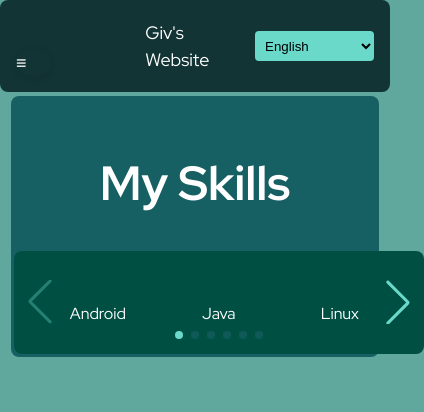
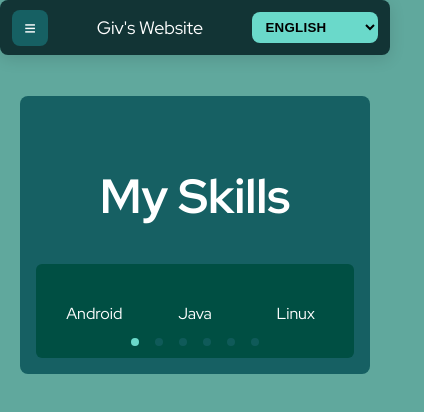
Before and after one commit to GiovaniFZ/my-website-vue, a Vue app: page /skills in a window 390 px wide. Shown: the top 412 px of the page, 424 px wide, since content can reach past the window. Built offline with nearby package versions, Linux system fonts and the light colour scheme; some icons are missing.

Commit message:
feat: better mobile experience, dynamic titles, About Me -> Home

```diff
--- a/src/components/Header.vue
+++ b/src/components/Header.vue
@@ -14,10 +14,10 @@ function handleClick() {
 <template>
   <Sidebar :is-open="isOpen" @close="isOpen = false" />
   <header>
-    <button class="menu-icon" @click="handleClick">≡</button>
-    <a class="first-anchor" href="/">Giv's Website</a>
+    <button class="menu-icon" @click="handleClick" aria-label="Open menu">≡</button>
+    <RouterLink class="first-anchor" to="/">Giv's Website</RouterLink>
     <nav>
-      <RouterLink style="text-decoration: none;" to="/">{{ $t('about') }}</RouterLink>
+      <RouterLink style="text-decoration: none;" to="/">{{ $t('home') }}</RouterLink>
       <RouterLink style="text-decoration: none;" to="/skills">{{ $t('skills') }}</RouterLink>
       <RouterLink style="text-decoration: none;" to="/music">{{ $t('music') }}</RouterLink>
       <RouterLink style="text-decoration: none;" to="/contact">{{ $t('contact') }}</RouterLink>
@@ -33,7 +33,8 @@ function handleClick() {
 <style scoped>
 header {
   background-color: #123435;
-  padding: 1rem;
+  padding: 0.75rem calc(1rem + env(safe-area-inset-right));
+  padding-left: calc(1rem + env(safe-area-inset-left));
   top: 0;
   left: 0;
   border-radius: 8px;
@@ -43,43 +44,63 @@ header {
   position: fixed;
   width: 100%;
   box-sizing: border-box;
+  z-index: 900;
+  box-shadow: 0 4px 16px rgba(0,0,0,0.12);
 
   @media (max-width: 870px) {
     display: grid;
-    grid-template-columns: repeat(3, 1fr);
+    grid-template-columns: auto 1fr auto;
+    gap: 0.5rem;
+    padding: 0.6rem calc(0.75rem + env(safe-area-inset-right));
+    padding-left: calc(0.75rem + env(safe-area-inset-left));
   }
 
   a {
     text-decoration: none;
     background-color: #6AD9CA;
-    border-radius: 4px;
+    border-radius: 6px;
     color: #000;
-    padding: 0.2rem;
-    padding-left: 7px;
-    padding-right: 7px;
+    padding: 0.25rem 0.5rem;
+    line-height: 1.2;
   }
 
   .menu-icon {
-    background: none;
-    border: none;
+    all: unset;
+    display: none;
     color: #fff;
-    font-size: large;
+    width: 2.25rem;
+    height: 2.25rem;
+    border-radius: 8px;
+    background: #166063;
     display: none;
+    align-items: center;
+    justify-content: center;
+    font-size: 1.25rem;
+    cursor: pointer;
+    transition: background 0.2s ease;
 
     @media(max-width: 870px) {
-      display: block;
+      display: inline-flex;
     }
+  }
+
+  .menu-icon:hover {
+    background: #1a6b64;
   }
 
   .first-anchor {
     background: none;
     color: #fff;
-    font-size: large;
-    padding-left: 10px;
-    padding-right: 10px;
+    font-size: 1.125rem;
+    padding: 0 10px;
+    white-space: nowrap;
+    overflow: hidden;
+    text-overflow: ellipsis;
 
     @media(max-width: 870px) {
       margin: 0 auto;
+      text-align: center;
+      max-width: 65vw;
     }
   }
 
@@ -102,11 +123,15 @@ header {
 
   select {
     border: none;
-    border-radius: 4px;
+    border-radius: 8px;
     cursor: pointer;
-    padding: 0.4rem;
+    padding: 0.45rem 0.6rem;
     background-color: #6AD9CA;
     color: #000;
+    font-weight: 600;
+    min-width: 3.2rem;
+    text-transform: uppercase;
+    letter-spacing: 0.02em;
   }
 
   select:hover {
--- a/src/components/RoundedSection.vue
+++ b/src/components/RoundedSection.vue
@@ -66,11 +66,12 @@ defineProps({
   background-color: #166063;
   border-radius: 8px;
   padding: 3rem;
-  margin: 5rem 0.2rem 2rem 0.2rem;
+  box-sizing: border-box;
+  margin: 5rem 0.75rem 2rem 0.75rem;
   animation: colors 800ms ease-out both;
   @media(max-width: 870px) {
-    padding: 0.2rem;
-    margin: 6rem 0.2rem 1rem 0.2rem;
+    padding: 1rem;
+    margin: 6rem 0.75rem 1.25rem 0.75rem;
   }
 }
 
@@ -108,6 +109,8 @@ defineProps({
 
   @media(max-width: 870px) {
     font-size: 1.5rem;
+    display: block;
+    text-align: center;
   }
 }
 
@@ -188,4 +191,10 @@ v-icon {
     animation: none !important;
   }
 }
+
+@media (max-width: 870px) {
+  .same-line > v-icon {
+    font-size: 4em !important;
+  }
+}
 </style>
--- a/src/components/Sidebar.vue
+++ b/src/components/Sidebar.vue
@@ -17,32 +17,36 @@ defineProps({
 
 <template>
   <Transition name="sidebar">
-    <aside v-if="isOpen">
-      <button @click="handleClick">X</button>
+    <aside v-if="isOpen" role="dialog" aria-modal="true" aria-label="Site menu">
+      <button @click="handleClick" aria-label="Close menu">
+        <v-icon name="bi-x" scale="1.2" />
+      </button>
       <nav>
         <ul>
           <li>
-            <RouterLink style="text-decoration: none;" to="/">{{ $t('about') }}</RouterLink>
+            <RouterLink @click="handleClick" style="text-decoration: none;" to="/">{{ $t('home') }}</RouterLink>
           </li>
           <li>
-            <RouterLink style="text-decoration: none;" to="/skills">{{ $t('skills') }}</RouterLink>
+            <RouterLink @click="handleClick" style="text-decoration: none;" to="/skills">{{ $t('skills') }}</RouterLink>
           </li>
           <li>
-            <RouterLink style="text-decoration: none;" to="/music">{{ $t('music') }}</RouterLink>
+            <RouterLink @click="handleClick" style="text-decoration: none;" to="/music">{{ $t('music') }}</RouterLink>
           </li>
           <li>
-            <RouterLink style="text-decoration: none;" to="/contact">{{ $t('contact') }}</RouterLink>
+            <RouterLink @click="handleClick" style="text-decoration: none;" to="/contact">{{ $t('contact') }}</RouterLink>
           </li>
           <li>
-            <RouterLink style="text-decoration: none;" to="/my-projects">{{ $t('my-projects') }}</RouterLink>
+            <RouterLink @click="handleClick" style="text-decoration: none;" to="/my-projects">{{ $t('my-projects') }}</RouterLink>
           </li>
           <li>
-            <RouterLink style="text-decoration: none;" to="/about">{{ $t('aboutThisWebsite') }}</RouterLink>
+            <RouterLink @click="handleClick" style="text-decoration: none;" to="/about">{{ $t('aboutThisWebsite') }}</RouterLink>
           </li>
         </ul>
       </nav>
     </aside>
   </Transition>
+
+  <div v-if="isOpen" class="sidebar-backdrop" @click="handleClick" aria-hidden="true"></div>
 </template>
 
 <style>
@@ -85,25 +89,39 @@ aside {
   border-bottom-right-radius: 18px;
 }
 
-button {
+.sidebar-backdrop {
+  position: fixed;
+  inset: 0;
+  background: rgba(0, 0, 0, 0.35);
+  z-index: 999;
+}
+
+aside > button {
   all: unset;
   align-self: flex-end;
   cursor: pointer;
-  color: #000;
-  font-size: 1.5rem;
-  background: #166063;
-  border-radius: 50%;
-  width: 2.2rem;
+  color: #6AD9CA;
+  background: rgba(22, 96, 99, 0.18);
+  border: 1px solid rgba(106, 217, 202, 0.45);
+  border-radius: 10px;
+  width: 2.25rem;
+  height: 2.25rem;
   display: flex;
   align-items: center;
   justify-content: center;
   box-shadow: 0 2px 8px rgba(0, 0, 0, 0.08);
-  transition: background 0.2s, color 0.2s;
+  transition: background 0.2s, color 0.2s, border-color 0.2s;
 }
 
-button:hover {
+aside > button:hover {
   background: #6AD9CA;
   color: #124344;
+  border-color: transparent;
+}
+
+aside > button:focus-visible {
+  outline: 2px solid #6AD9CA;
+  outline-offset: 2px;
 }
 
 nav ul {
--- a/src/lib/icons.ts
+++ b/src/lib/icons.ts
@@ -1,12 +1,16 @@
 import { addIcons } from "oh-vue-icons";
 import {
-  BiLightbulbFill, CoJava, CoPython, CoLinux, SiMongodb, CoAndroid,
+  BiLightbulbFill, BiX,
+  CoJava, CoPython, CoLinux, SiMongodb, CoAndroid,
   CoVueJs, CoReact, CoWindows, CoAppleMusic, IoPerson,
-  BiTelegram, BiGithub, BiInstagram
+  BiTelegram, BiGithub, BiInstagram,
+  BiCodeSlash, BiKanbanFill
 } from "oh-vue-icons/icons";
 
 addIcons(
-  BiLightbulbFill, CoPython, CoJava, SiMongodb, CoAndroid,
+  BiLightbulbFill, BiX,
+  CoPython, CoJava, SiMongodb, CoAndroid,
   CoVueJs, CoReact, CoWindows, CoAppleMusic, IoPerson,
-  BiTelegram, BiGithub, BiInstagram, CoLinux
+  BiTelegram, BiGithub, BiInstagram, CoLinux,
+  BiCodeSlash, BiKanbanFill
 );
--- a/src/locales/en-us.json
+++ b/src/locales/en-us.json
@@ -1,5 +1,5 @@
 {
-  "about": "About Me",
+  "home": "Home",
   "greeting": "Hello,",
   "introduction": "I'm Giovani",
   "aboutWebText": "Hi, this is my personal website. I've made in Vue 3 with TypeScript, and I'm using Vite as the build tool. This site is a showcase of my skills, projects, and interests in development.",
--- a/src/locales/pt-br.json
+++ b/src/locales/pt-br.json
@@ -1,5 +1,5 @@
 {
-  "about": "Sobre mim",
+  "home": "Início",
   "greeting": "Olá,",
   "introduction": "Eu sou Giovani",
   "aboutMeText": "Sou estudante de engenharia de software, atualmente estagiando em Minas Gerais, Brasil! Gosto muito de desenvolvimento web e estou sempre aberto para contribuir em projetos de código aberto.",
--- a/src/routes.ts
+++ b/src/routes.ts
@@ -1,15 +1,27 @@
 import { createWebHistory, createRouter } from 'vue-router'
+import { i18n } from './i18n'
 
 const routes = [
-  { path: '/', component: () => import('./views/AboutMe.vue') },
-  { path: '/skills', component: () => import('./views/MySkills.vue') },
-  { path: '/music', component: () => import('./views/Music.vue') },
-  { path: '/contact', component: () => import('./views/Contact.vue') },
-  { path: '/about', component: () => import('./views/AboutWebsite.vue') },
-  { path: '/my-projects', component: () => import('./views/MyProjects.vue') },
+  { path: '/', component: () => import('./views/AboutMe.vue'), meta: { titleKey: 'home' } },
+  { path: '/skills', component: () => import('./views/MySkills.vue'), meta: { titleKey: 'skills' } },
+  { path: '/music', component: () => import('./views/Music.vue'), meta: { titleKey: 'music' } },
+  { path: '/contact', component: () => import('./views/Contact.vue'), meta: { titleKey: 'contact' } },
+  { path: '/about', component: () => import('./views/AboutWebsite.vue'), meta: { titleKey: 'aboutThisWebsite' } },
+  { path: '/my-projects', component: () => import('./views/MyProjects.vue'), meta: { titleKey: 'my-projects' } },
 ]
 
 export const router = createRouter({
   history: createWebHistory(),
   routes,
 })
+
+router.afterEach((to) => {
+  const key = (to.meta as any)?.titleKey as string | undefined;
+  const t = i18n.global.t as (k: string) => string;
+  if (key) {
+    const page = t(key);
+    document.title = `${page} | Giv's Website`;
+  } else {
+    document.title = "Giv's Website";
+  }
+});
--- a/src/views/AboutWebsite.vue
+++ b/src/views/AboutWebsite.vue
@@ -4,7 +4,7 @@ import Package from '../../package.json'
 </script>
 
 <template>
-  <RoundedSection :title="$t('aboutThisWebsite')">
+  <RoundedSection :title="$t('aboutThisWebsite')" :iconName="'bi-code-slash'">
     <p>{{ $t('aboutWebText') }}</p>
     <p>Version: {{ Package.version }}</p>
   </RoundedSection>
--- a/src/views/Contact.vue
+++ b/src/views/Contact.vue
@@ -20,6 +20,12 @@ import RoundedSection from '../components/RoundedSection.vue';
   transform: scale(1.1);
   transition: all 0.3s ease;
 }
+
+@media (max-width: 870px) {
+  .contact-icons v-icon {
+    font-size: 3em !important;
+  }
+}
 </style>
 
 <template>
--- a/src/views/MyProjects.vue
+++ b/src/views/MyProjects.vue
@@ -22,7 +22,7 @@ onMounted(async () => {
 </script>
 
 <template>
-  <RoundedSection :title="$t('my-projects')">
+  <RoundedSection :title="$t('my-projects')" :iconName="'bi-kanban-fill'">
     <div v-if="loading" class="skeleton-loader">
       <div class="skeleton-text"></div>
       <div class="skeleton-text"></div>
--- a/src/views/MySkills.vue
+++ b/src/views/MySkills.vue
@@ -27,7 +27,7 @@ const skills: Skill[] = [
 
 <template>
   <RoundedSection :title="$t('skills')" :iconName="'bi-lightbulb-fill'">
-    <swiper class="mySwiper" :slides-per-view="5" :space-between="2" :navigation="true"
+    <swiper class="mySwiper" :slides-per-view="5" :space-between="8" :navigation="true"
       :pagination="{ clickable: true }" :modules="[Navigation, Pagination]" :breakpoints="{
         1200: { slidesPerView: 5 },
         1000: { slidesPerView: 4 },
@@ -59,7 +59,11 @@ const skills: Skill[] = [
 .mySwiper {
   background-color: rgb(0, 79, 67);
   border-radius: 8px;
-  padding: 1.5rem;
+  padding: 1rem;
+  width: 100%;
+  max-width: 100%;
+  box-sizing: border-box;
+  overflow: hidden;
 }
 
 .swiper-slide {
@@ -88,11 +92,40 @@ const skills: Skill[] = [
 .swiper-pagination-bullet {
   background: #166063;
   opacity: 0.7;
-  margin: 1rem;
+  margin: 0;
 }
 
 .swiper-pagination-bullet-active {
   background: #6AD9CA;
   opacity: 1;
 }
+
+@media (max-width: 870px) {
+  .mySwiper {
+    padding: 0.75rem;
+    border-radius: 6px;
+  }
+
+  .swiper-button-next,
+  .swiper-button-prev {
+    display: none;
+  }
+
+  .swiper-pagination-bullet {
+    margin: 0;
+  }
+
+  .swiper-slide v-icon {
+    font-size: 3em !important;
+  }
+}
+
+.mySwiper .swiper-pagination {
+  position: static;
+  display: flex;
+  justify-content: center;
+  align-items: center;
+  gap: 8px;
+  padding-top: 0.5rem;
+}
 </style>
```
